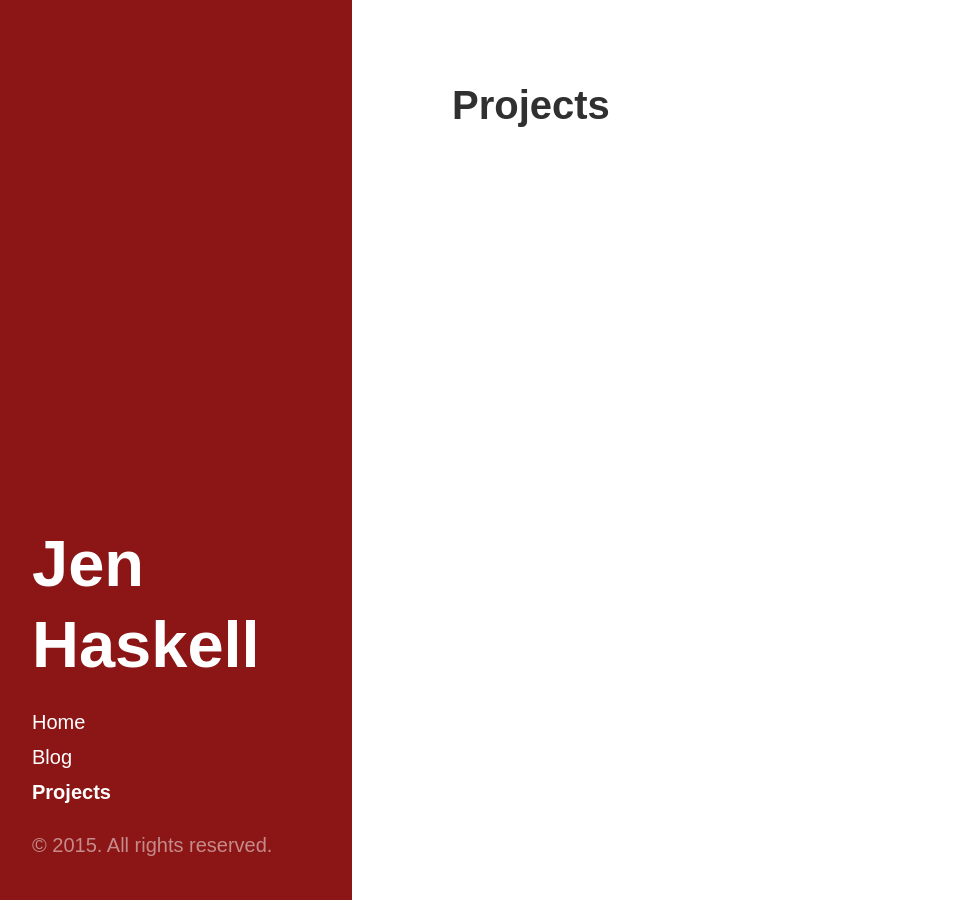
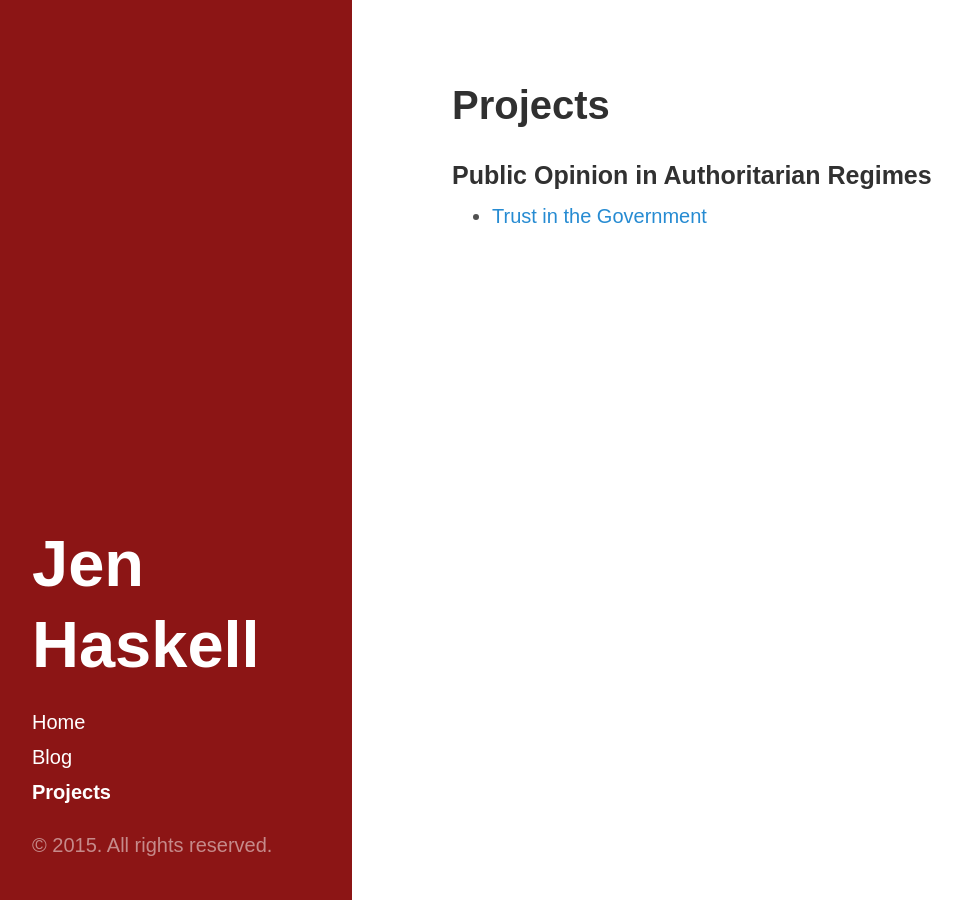
Before and after one commit to jchaskell/jchaskell.github.io, a Jekyll site: the page built from projects.html, in a window 1280 px wide. Shown: the whole page, without its empty margins (8-970 px from the left). Built offline with Jekyll 4.4.1, drawn with Linux system fonts in a browser that asks for light colours.

Commit message:
projects page update

```diff
--- a/projects.html
+++ b/projects.html
@@ -2,3 +2,9 @@
 layout: page
 title: Projects
 ---
+
+<h3>Public Opinion in Authoritarian Regimes</h3>
+<ul>
+	<li><a href="https://jchaskell.shinyapps.io/app2/trust.app.Rmd">Trust in the Government</a></li>
+	<!--Add in image -->
+</ul>
```
